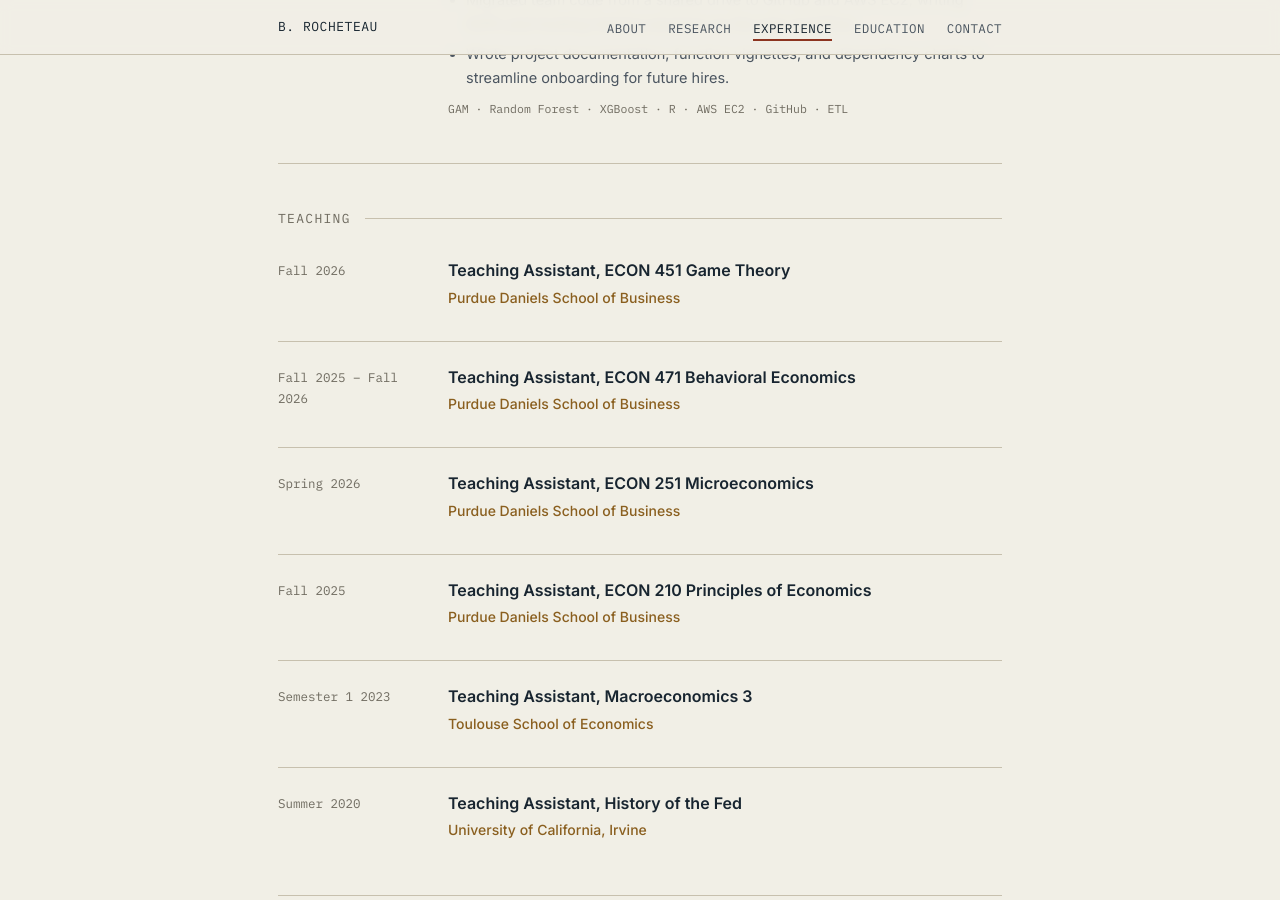
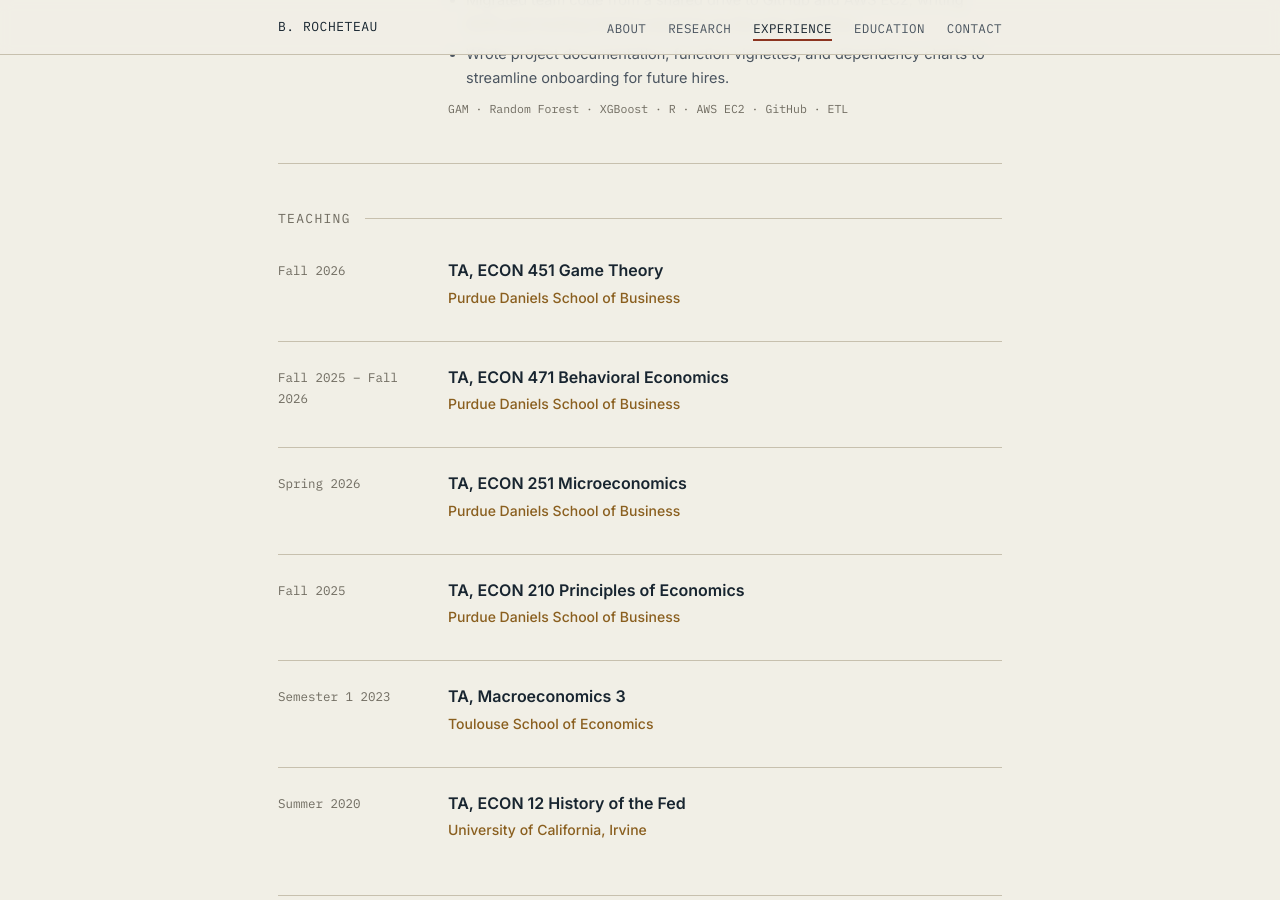
Before and after one commit to ben-rocheteau/ben-rocheteau.github.io, a Jekyll site: the page built from experience.html, in a window 1280 px wide and 900 px high, scrolled down 1092 px. Built offline with Jekyll 4.4.1, drawn with Linux system fonts in a browser that asks for light colours.

Commit message:
Update experience.yml

```diff
--- a/_data/experience.yml
+++ b/_data/experience.yml
@@ -35,30 +35,30 @@
 
 - category: teaching
   dates: Fall 2026
-  role: Teaching Assistant, ECON 451 Game Theory
+  role: TA, ECON 451 Game Theory
   org: Purdue Daniels School of Business
 
 - category: teaching
   dates: Fall 2025 – Fall 2026
-  role: Teaching Assistant, ECON 471 Behavioral Economics
+  role: TA, ECON 471 Behavioral Economics
   org: Purdue Daniels School of Business
 
 - category: teaching
   dates: Spring 2026
-  role: Teaching Assistant, ECON 251 Microeconomics
+  role: TA, ECON 251 Microeconomics
   org: Purdue Daniels School of Business
 
 - category: teaching
   dates: Fall 2025
-  role: Teaching Assistant, ECON 210 Principles of Economics
+  role: TA, ECON 210 Principles of Economics
   org: Purdue Daniels School of Business
 
 - category: teaching
   dates: Semester 1 2023
-  role: Teaching Assistant, Macroeconomics 3
+  role: TA, Macroeconomics 3
   org: Toulouse School of Economics
 
 - category: teaching
   dates: Summer 2020
-  role: Teaching Assistant, History of the Fed
+  role: TA, ECON 12 History of the Fed
   org: University of California, Irvine
```
